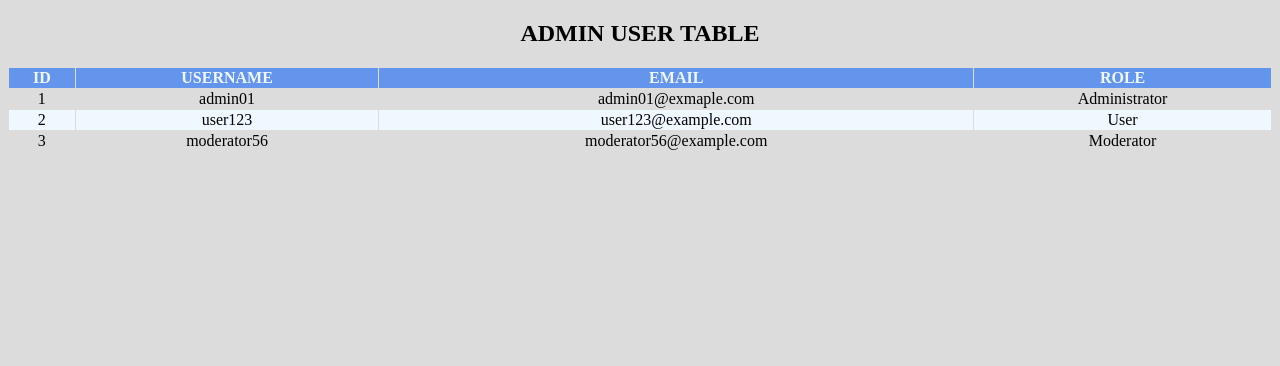
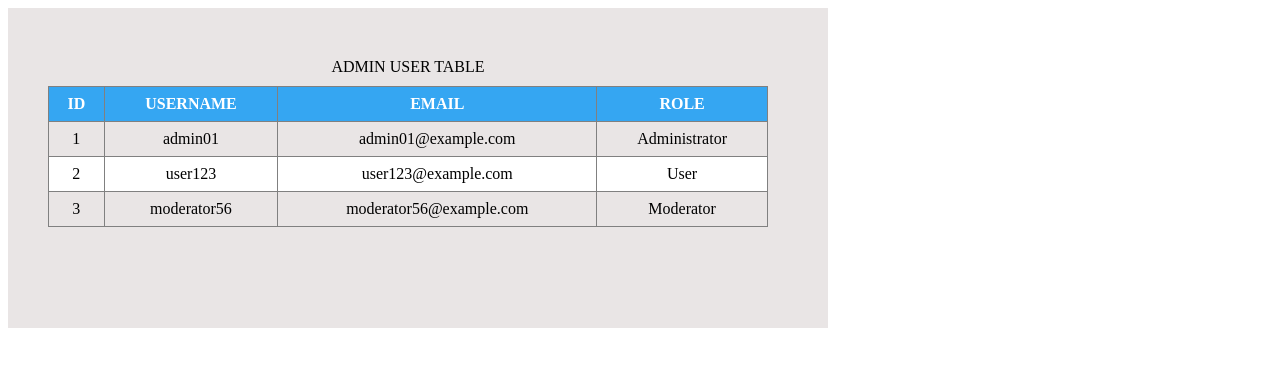
Before and after one commit to HoQuocKhai/PTIT-HCM-KS2024A-Frontend-ss5, a plain HTML site: page BT3/index.html in a window 1280 px wide. Drawn offline with Linux system fonts and the light colour scheme.

Commit message:
Update index.html

```diff
--- a/BT3/index.html
+++ b/BT3/index.html
@@ -5,25 +5,34 @@
     <meta name="viewport" content="width=device-width, initial-scale=1.0">
     <title>Document</title>
 <style>
-        body{
+    table {
+  border-collapse: collapse;
+  width: 90%;
+  margin: 30px;
+}
+th, td {
   text-align: center;
-            background-color:gainsboro;
+  padding: 8px;
+}th {
+  background-color: rgb(53, 166, 242);
+  color: white;
 }
-        table{
-            border-collapse: collapse;
-            border-color:gainsboro;
-            width: 100%;
-            text-align: center;
+div{
+    background-color: rgb(233, 229, 229);
+    width: 800px;
+    height: 300px;
+    padding: 10px;
 }
-        th{
-            color: aliceblue;
-            background-color:cornflowerblue;
+h1{
+    padding: 10px;
 }
+
 </style>
 </head>
 <body>
-    <h2>ADMIN USER TABLE</h2>
-    <center><table border="1">
+    <div>
+        <table border="1">
+            <caption style="padding: 10px;">ADMIN USER TABLE</caption>
             <tr>
                 <th>ID</th>
                 <th>USERNAME</th>
@@ -33,21 +42,22 @@
             <tr>
                 <td>1</td>
                 <td>admin01</td>
-            <td>admin01@exmaple.com</td>
+                <td>admin01@example.com</td>
                 <td>Administrator</td>
             </tr>
-        <tr style="background-color: aliceblue;">
+            <tr style="background-color: white;">
                 <td>2</td>
                 <td>user123</td>
                 <td>user123@example.com</td>
                 <td>User</td>
             </tr>
-        <tr>
+            <tr >
                 <td>3</td>
                 <td>moderator56</td>
                 <td>moderator56@example.com</td>
                 <td>Moderator</td>
             </tr>
-    </table></center>
+        </table>
+    </div>
 </body>
 </html>
```
Lines whose indentation alone changed are shown as unchanged.
